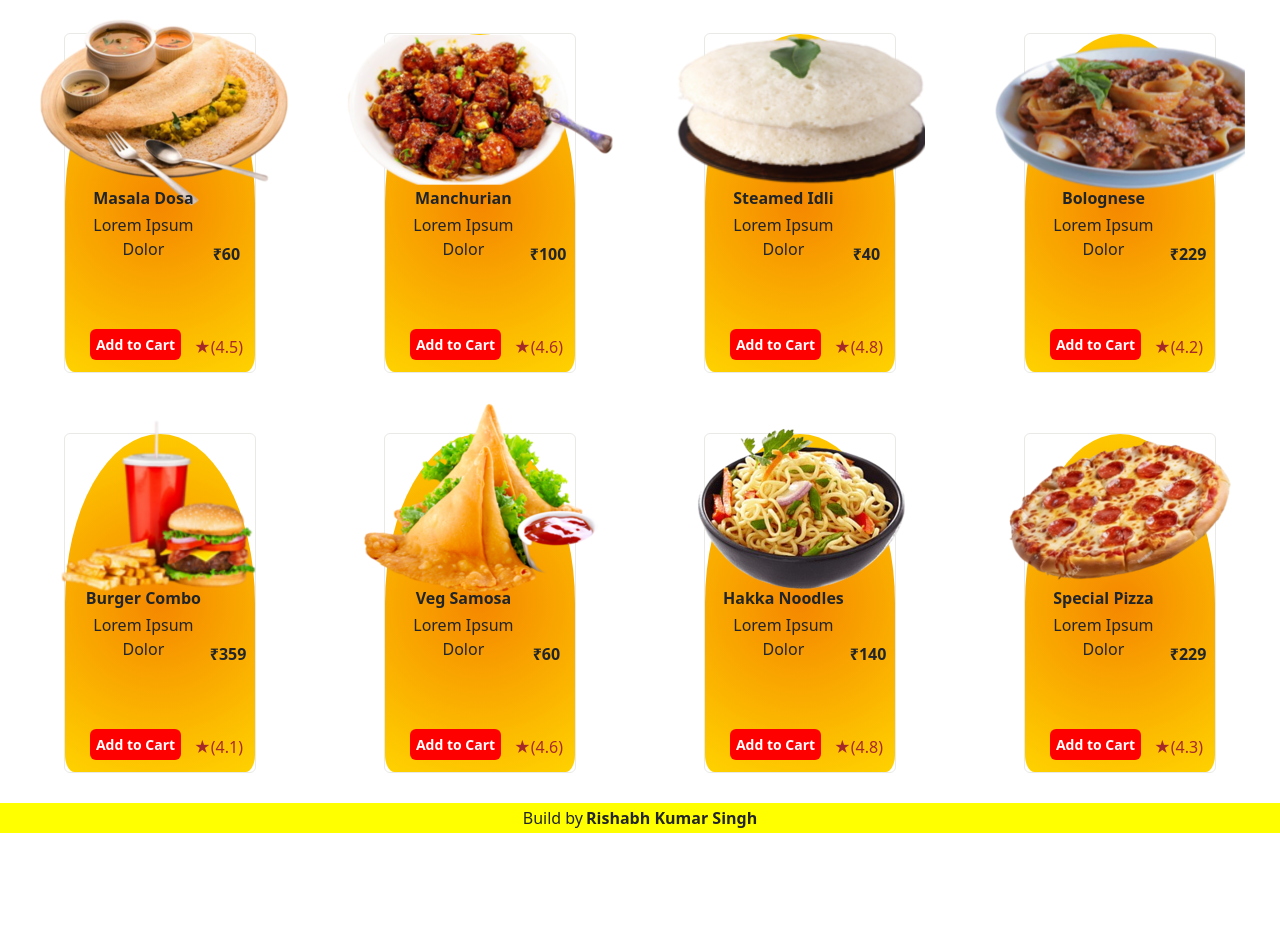
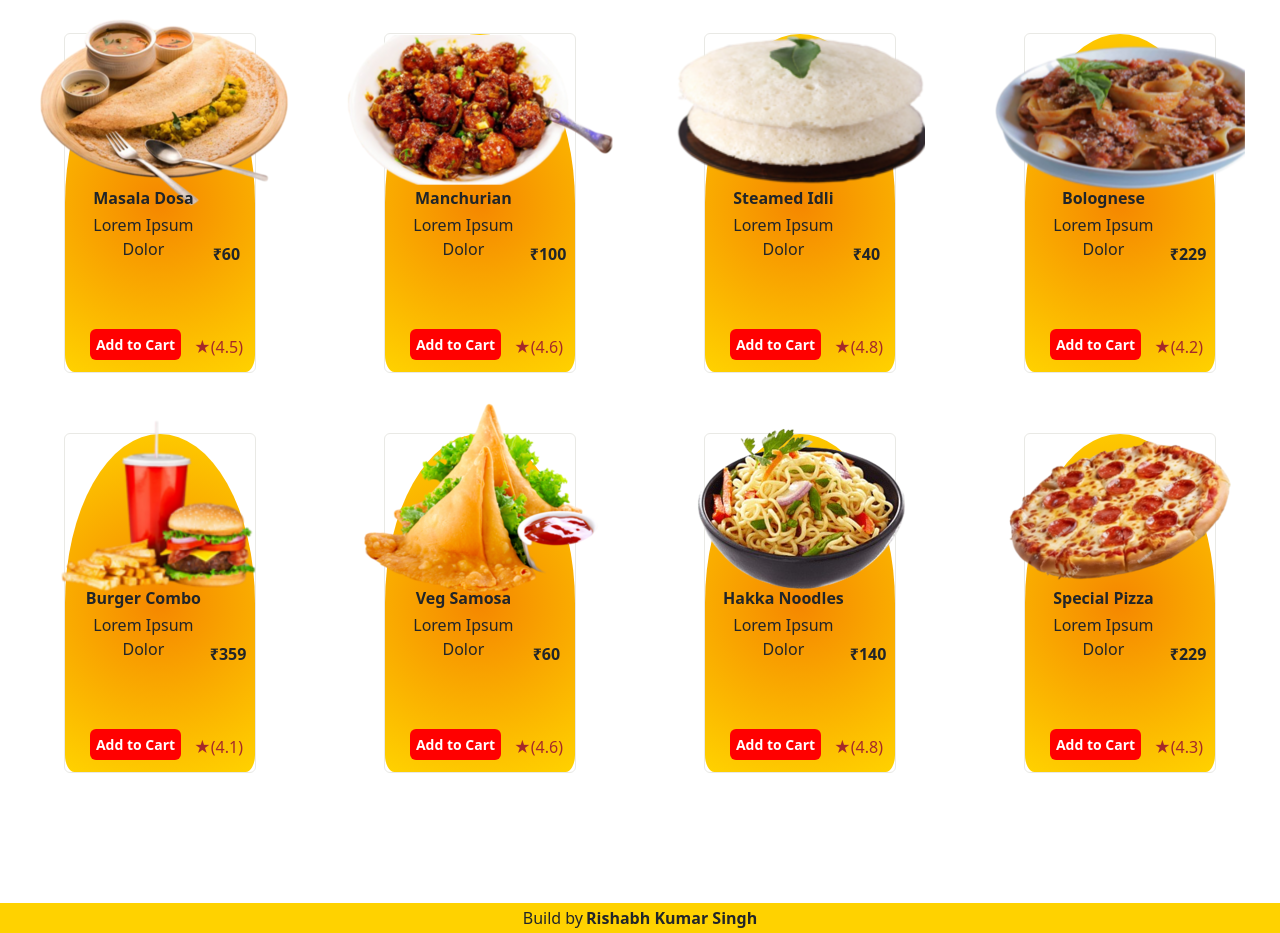
Before and after one commit to Rishabh208/esd-assignment-1, a plain HTML site: page index.html in a window 1280 px wide. Shown: the part 893-1826 px from the top of the page. Before the commit the page ends 1726 px from the top, so only its background shows below. Drawn offline with nearby package versions, Linux system fonts and the light colour scheme.

Commit message:
Update homepage.css

```diff
--- a/style/homepage.css
+++ b/style/homepage.css
@@ -114,7 +114,8 @@ a{
 .footer{
     width:100vw;
     height:30px;
-    background-color: rgb(255, 255, 0);
+    background-color: rgba(255,210,0,1);
+    margin-top:100px;
     display: flex;
     justify-content: center;
     align-items: center;
```
